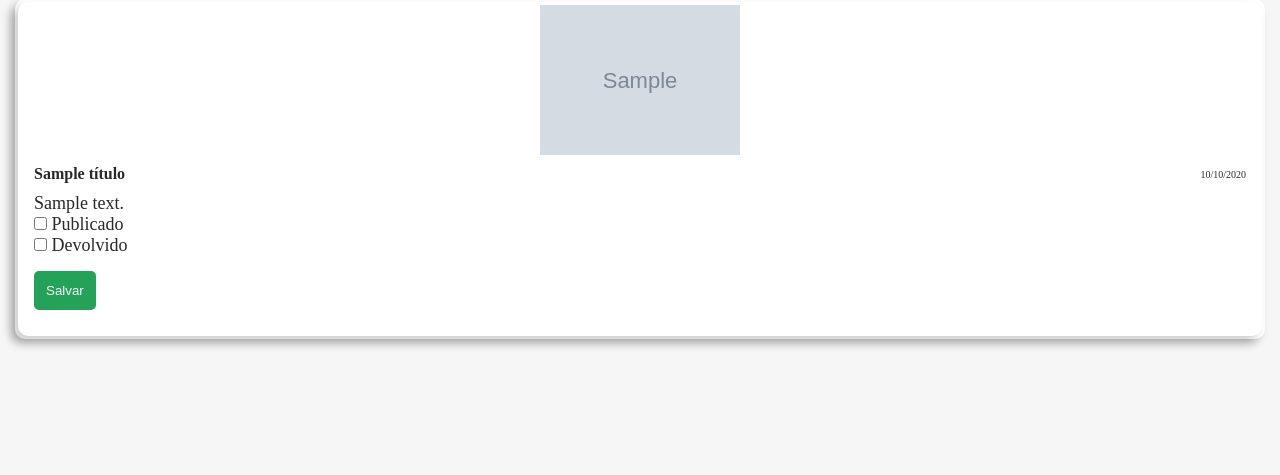
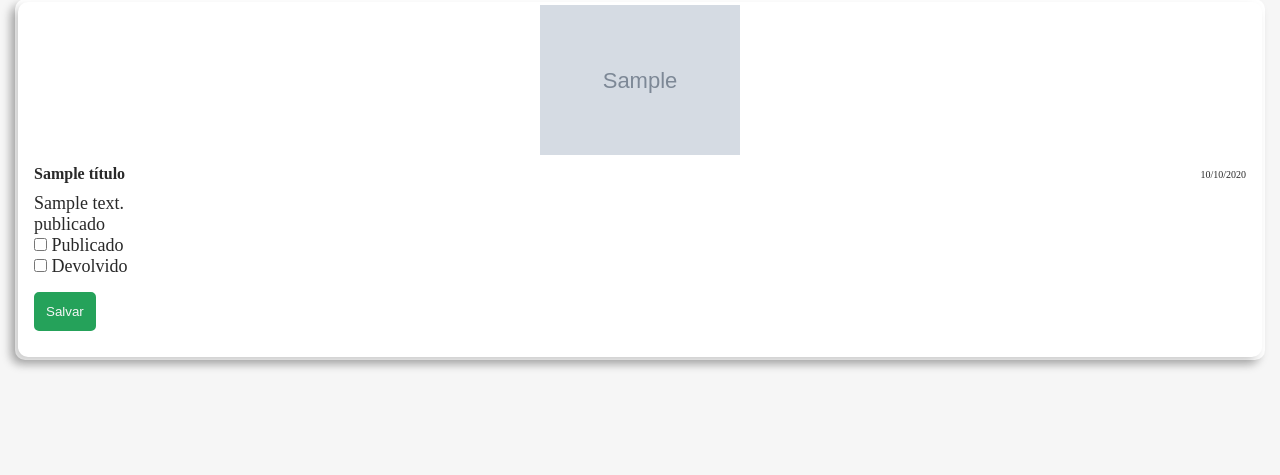
Before and after one commit to soualansousa/IFinder_Django, a Django app: template administrativo/templates/administrativo/pages/lista.html in a window 1280 px wide. Shown: the part 160-635 px from the top of the page. Run offline with Django 5.2, Linux system fonts and the light colour scheme; the template is opened without the code that fills it: most values are stand-ins (such as "Sample title", 1, 10 or a date in 2020); grey boxes marked "Sample" are stand-in pictures.

Commit message:
adição de um comentário na views

```diff
--- a/administrativo/templates/administrativo/partials/item.html
+++ b/administrativo/templates/administrativo/partials/item.html
@@ -9,6 +9,7 @@
         </div>
         <div class="objeto-descrição">
             <p>{{ Items.Descrição }}</p>
+            <p>{{ Items.Status }}</p>
             <form id="formulario_{{ Items.id }}" method="post" action="{% url 'administrativo:update_item' Items.id %}">
     {% csrf_token %}
     <div class="grupo-de-formulários">
--- a/administrativo/views.py
+++ b/administrativo/views.py
@@ -25,7 +25,7 @@ def lista(request):
     elif status == 'publicado':
         lista_itens = Item.objects.filter(Publicado=True)  # Aqui, 'Publicado' deve ser verdadeiro
     elif status == 'pendente':
-        lista_itens = Item.objects.filter(Publicado=False).exclude(Devolvido=True)  # Itens não publicados
+        lista_itens = Item.objects.filter(Publicado=False).exclude(Devolvido=True)  # Itens não publicados, excluindo os itens devolvidos
     else:
         lista_itens = Item.objects.all()
 
```
